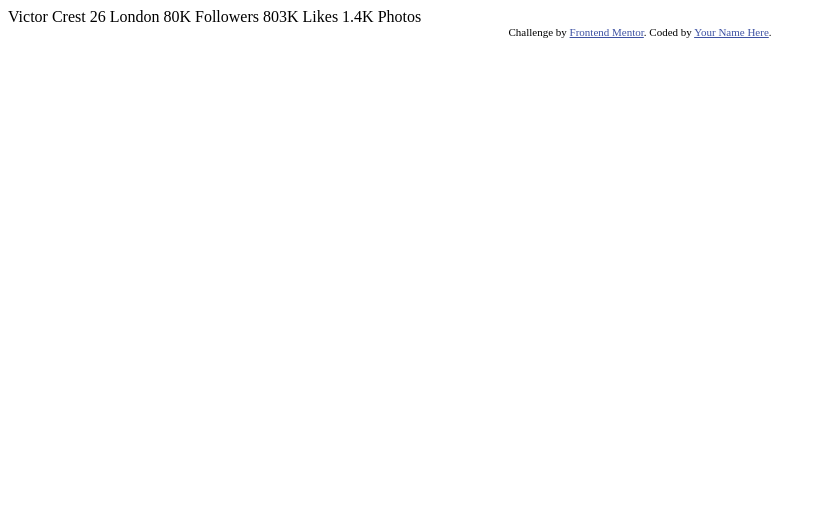
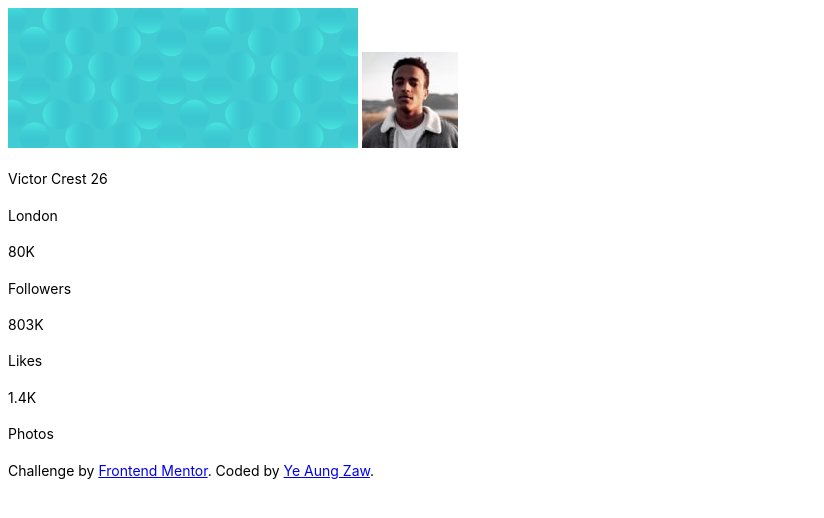
Before and after one commit to yeaungzaw/week3-frontend-speedrun, a plain HTML site: page docs/profile-card-component/index.html in a window 1280 px wide. Shown: the whole page, without its empty margins (0-824 px from the left). Drawn offline with Linux system fonts and the light colour scheme; files that its build step writes are made by us from their sources.

Commit message:
complete

```diff
--- a/docs/profile-card-component/index.html
+++ b/docs/profile-card-component/index.html
@@ -1,35 +1,52 @@
 <!DOCTYPE html>
 <html lang="en">
+
 <head>
     <meta charset="UTF-8">
-  <meta name="viewport" content="width=device-width, initial-scale=1.0"> <!-- displays site properly based on user's device -->
+    <meta name="viewport" content="width=device-width, initial-scale=1.0">
+    <!-- displays site properly based on user's device -->
 
     <link rel="icon" type="image/png" sizes="32x32" href="./images/favicon-32x32.png">
-
+    <link rel="stylesheet" href="style.css">
     <title>Frontend Mentor | Profile card component</title>
 
-  <!-- Feel free to remove these styles or customise in your own stylesheet 👍 -->
-  <style>
-    .attribution { font-size: 11px; text-align: center; }
-    .attribution a { color: hsl(228, 45%, 44%); }
-  </style>
 </head>
+
 <body>
-  Victor Crest
-  26
-  London
 
-  80K
-  Followers
+    <main>
 
-  803K
-  Likes
+        <section class="profile-card">
+            <img src="images/bg-pattern-card.svg" alt="profile-background">
+            <img class="profile-image" src="images/image-victor.jpg" alt="profile-image">
+            <p class="profile-name">Victor Crest <span> 26 </span></p>
+            <p class="profile-location">London</p>
+            <div class="profile-stats">
+                <div>
+                    <p class="stat">80K</p>
+                    <p>Followers</p>
+                </div>
+                <div>
+                    <p class="stat">803K</p>
+                    <p>Likes</p>
+                </div>
+                <div>
+                    <p class="stat">1.4K</p>
+                    <p>Photos</p>
+                </div>
+            </div>
+        </section>
 
-  1.4K
-  Photos
+    </main>
+
+
+    <footer>
         <div class="attribution">
             Challenge by <a href="https://www.frontendmentor.io?ref=challenge" target="_blank">Frontend Mentor</a>.
-    Coded by <a href="#">Your Name Here</a>.
+            Coded by <a href="https://github.com/yeaungzaw" target="_blank">Ye Aung Zaw</a>.
         </div>
+    </footer>
+
 </body>
+
 </html>
```
Lines whose indentation alone changed are shown as unchanged.
